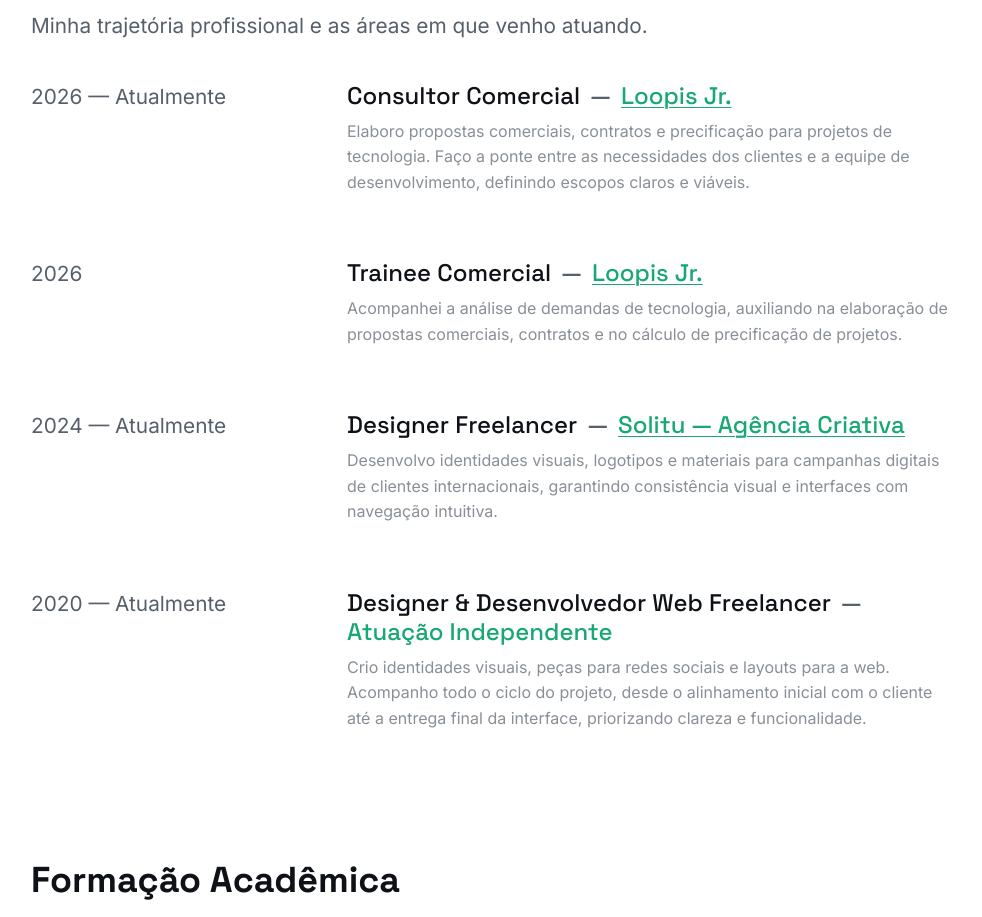
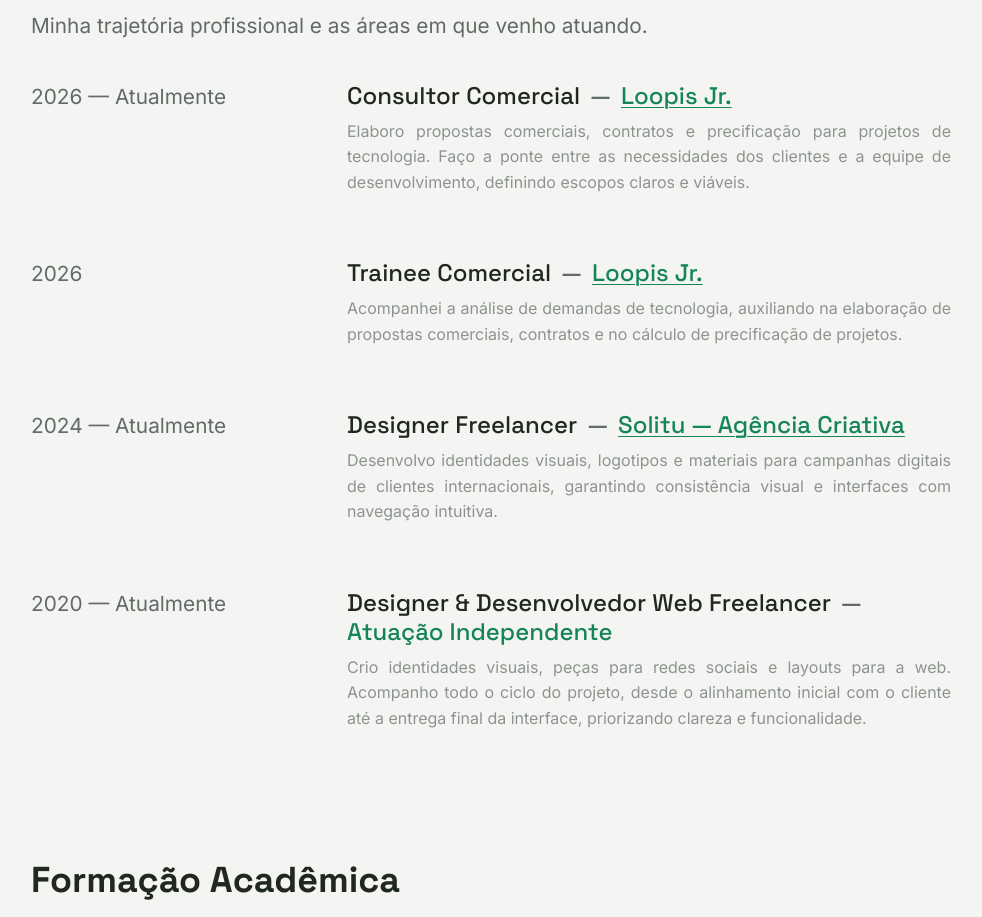
Before and after one commit to F-Bernardo-09/bernardo.dev, a React (Vite) app: page /about in a window 1280 px wide. Shown: the part 848-1765 px from the top of the page, without its empty margins (149-1131 px from the left). Built offline with nearby package versions, Linux system fonts and the light colour scheme.

Commit message:
Refinar alinhamento de texto e tema visual

```diff
--- a/src/components/ExperienceSection/CompanyCard.tsx
+++ b/src/components/ExperienceSection/CompanyCard.tsx
@@ -66,7 +66,7 @@ const Description = styled.p`
   font-size: var(--font-size-base);
   color: var(--text-secondary);
   opacity: 0.7;
-  text-align: left;
+  text-align: justify;
 `;
 
 interface CompanyCardProps {
--- a/src/styles/global.css
+++ b/src/styles/global.css
@@ -2,19 +2,20 @@
 @import url("https://fonts.googleapis.com/css2?family=Inter:wght@400;500;700&family=Space+Grotesk:wght@400;500;700&display=swap");
 
 /* --- Variáveis de Cor, Tipografia e Espaçamento --- */
+
 :root {
   /* Cores */
   --bg-dark: #0e1116;
-  --bg-dark-accent: #161b22;
-  --text-primary: #ffffff;
-  --text-secondary: #a9b1bd;
+  --bg-dark-accent: #171c24;
+  --text-primary: #f0f3f6;
+  --text-secondary: #a9b4c2;
   --text-on-accent: #0e1116;
   --accent-green: #1fd88a;
   --text-dark: #0e1116;
-  --border-color: #21262d;
+  --border-color: #262d36;
 
   /* Overlay */
-  --overlay-color: rgba(0, 0, 0, 0.5);
+  --overlay-color: rgba(0, 0, 0, 0.55);
 
   /* Tipografia */
   --font-family-base: "Inter", system-ui, -apple-system, "Segoe UI", sans-serif;
@@ -57,7 +58,7 @@
   --radius-circle: 50%;
 
   /* Sombras */
-  --shadow-button: 0 0 20px 0 rgba(0, 0, 0, 0.3);
+  --shadow-button: 0 0 20px 0 rgba(0, 0, 0, 0.35);
 
   /* Transições */
   --transition-fast: 0.2s ease;
@@ -75,19 +76,18 @@
 
 /* --- Tema Claro --- */
 html[data-theme="light"] {
-  --bg-dark: #ffffff;
-  --bg-dark-accent: #f1f3f5;
-  --text-primary: #0e1116;
-  --text-secondary: #57606a;
+  --bg-dark: #f4f5f2;
+  --bg-dark-accent: #ffffff;
+  --text-primary: #202720;
+  --text-secondary: #626b66;
   --text-on-accent: #ffffff;
-  --accent-green: #17a874;
-  --text-dark: #0e1116;
-  --border-color: #d0d7de;
+  --accent-green: #16845b;
+  --text-dark: #202720;
+  --border-color: #dce1dc;
 
-  --overlay-color: rgba(0, 0, 0, 0.35);
-  --shadow-button: 0 0 20px 0 rgba(0, 0, 0, 0.15);
+  --overlay-color: rgba(25, 32, 27, 0.25);
+  --shadow-button: 0 2px 12px rgba(25, 32, 27, 0.08);
 }
-
 /* --- Reset e Estilos Globais --- */
 * {
   margin: 0;
```
